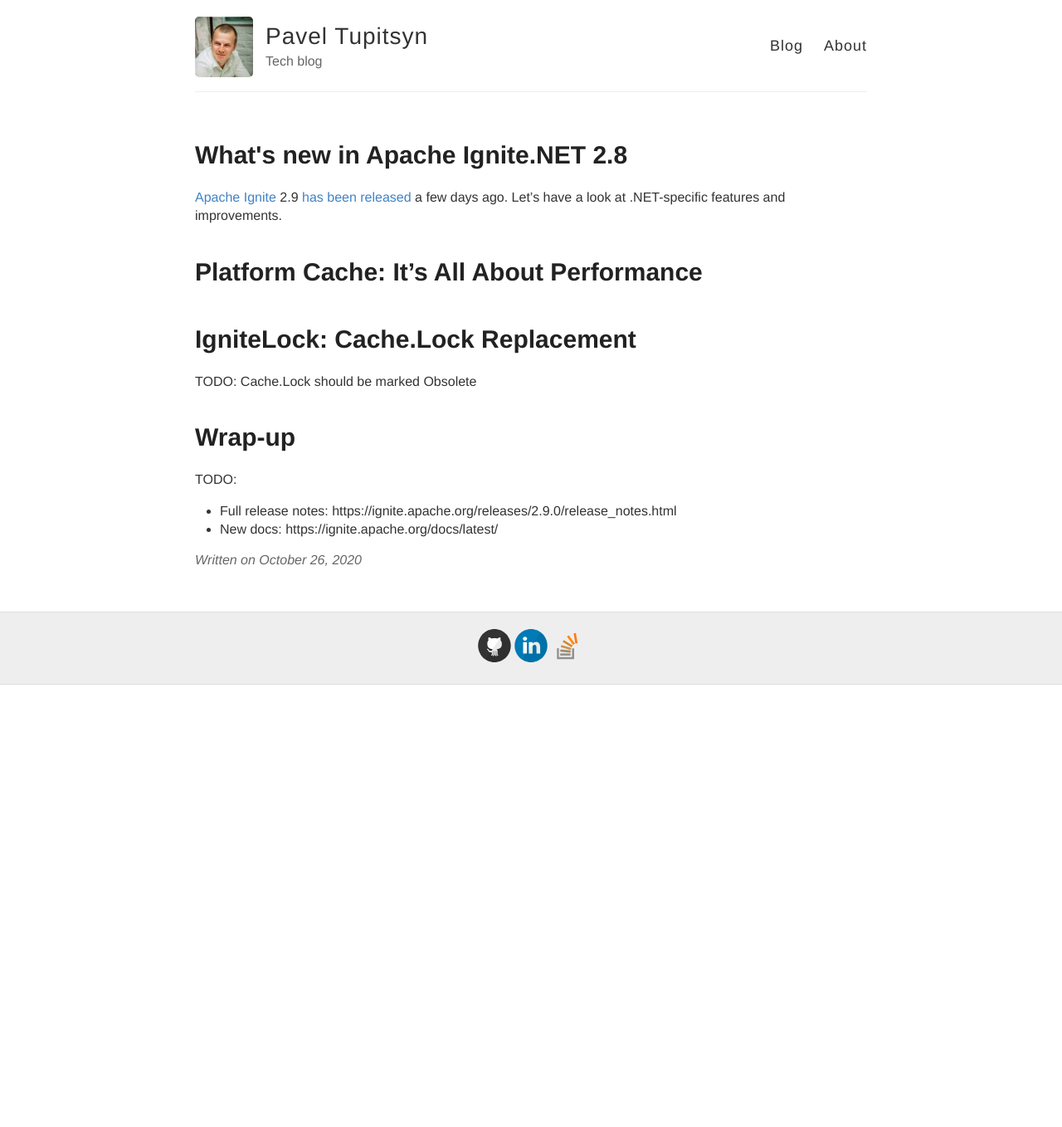
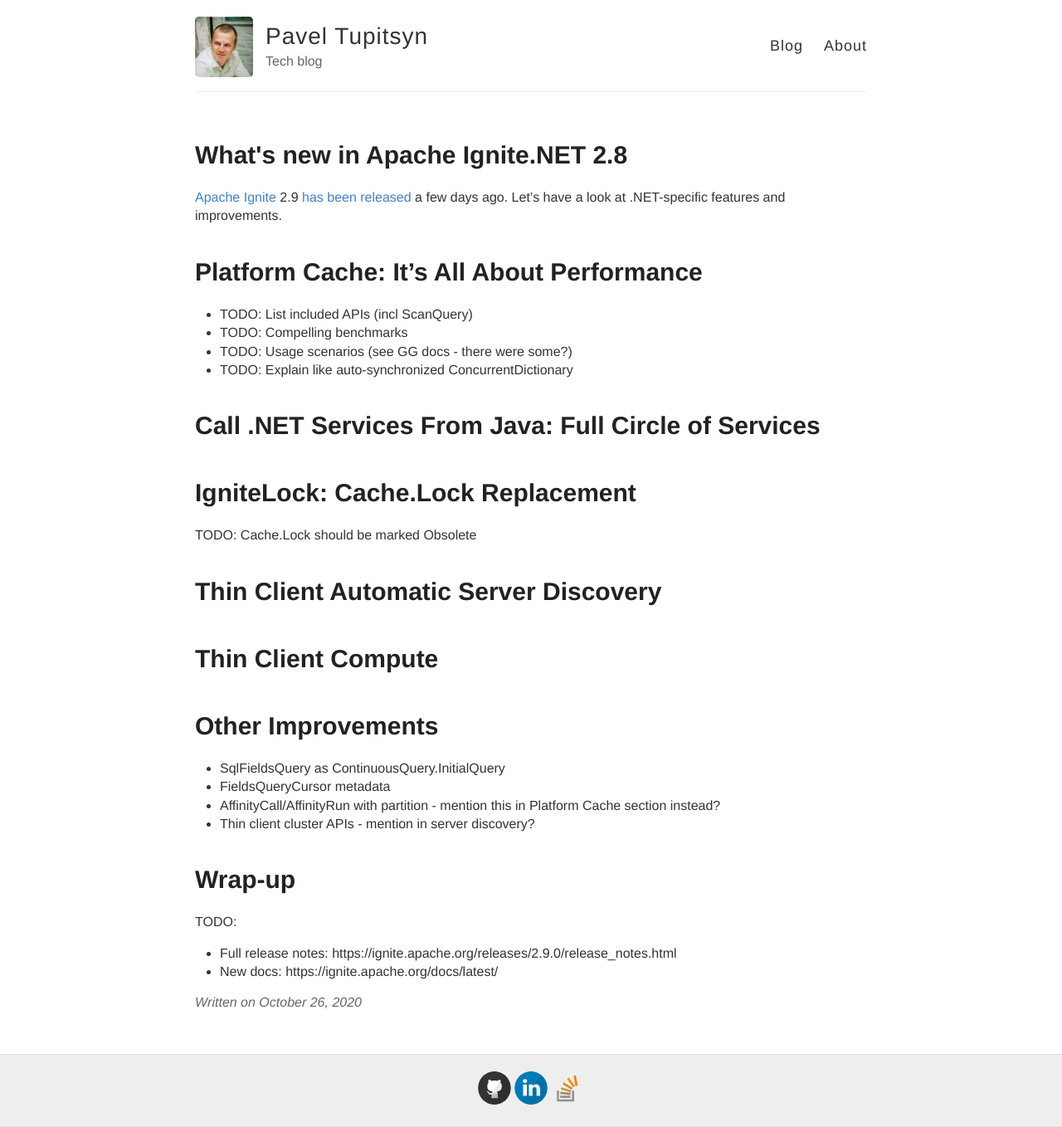
Before and after one commit to ptupitsyn/ptupitsyn.github.io, a Jekyll site: the page built from _posts/2020-10-26-Whats-New-In-Ignite-Net-2.9.md, in a window 1280 px wide. Shown: the whole page at 83% size. Built offline with Jekyll 4.4.1, drawn with Linux system fonts in a browser that asks for light colours; comment, search, counter and statistics services are not loaded; before the commit the page ends 900 px from its top, so only the background shows below that.

Commit message:
TODOs listed

```diff
--- a/_posts/2020-10-26-Whats-New-In-Ignite-Net-2.9.md
+++ b/_posts/2020-10-26-Whats-New-In-Ignite-Net-2.9.md
@@ -9,10 +9,33 @@
 
 # Platform Cache: It's All About Performance
 
+* TODO: List included APIs (incl ScanQuery)
+* TODO: Compelling benchmarks
+* TODO: Usage scenarios (see GG docs - there were some?)
+* TODO: Explain like auto-synchronized ConcurrentDictionary
+
+
+# Call .NET Services From Java: Full Circle of Services
+
+
+
 
 # IgniteLock: Cache.Lock Replacement
 
 TODO: Cache.Lock should be marked Obsolete
+
+
+# Thin Client Automatic Server Discovery
+
+# Thin Client Compute
+
+
+# Other Improvements
+
+* SqlFieldsQuery as ContinuousQuery.InitialQuery
+* FieldsQueryCursor metadata
+* AffinityCall/AffinityRun with partition - mention this in Platform Cache section instead?
+* Thin client cluster APIs - mention in server discovery?
 
 
 # Wrap-up
```
